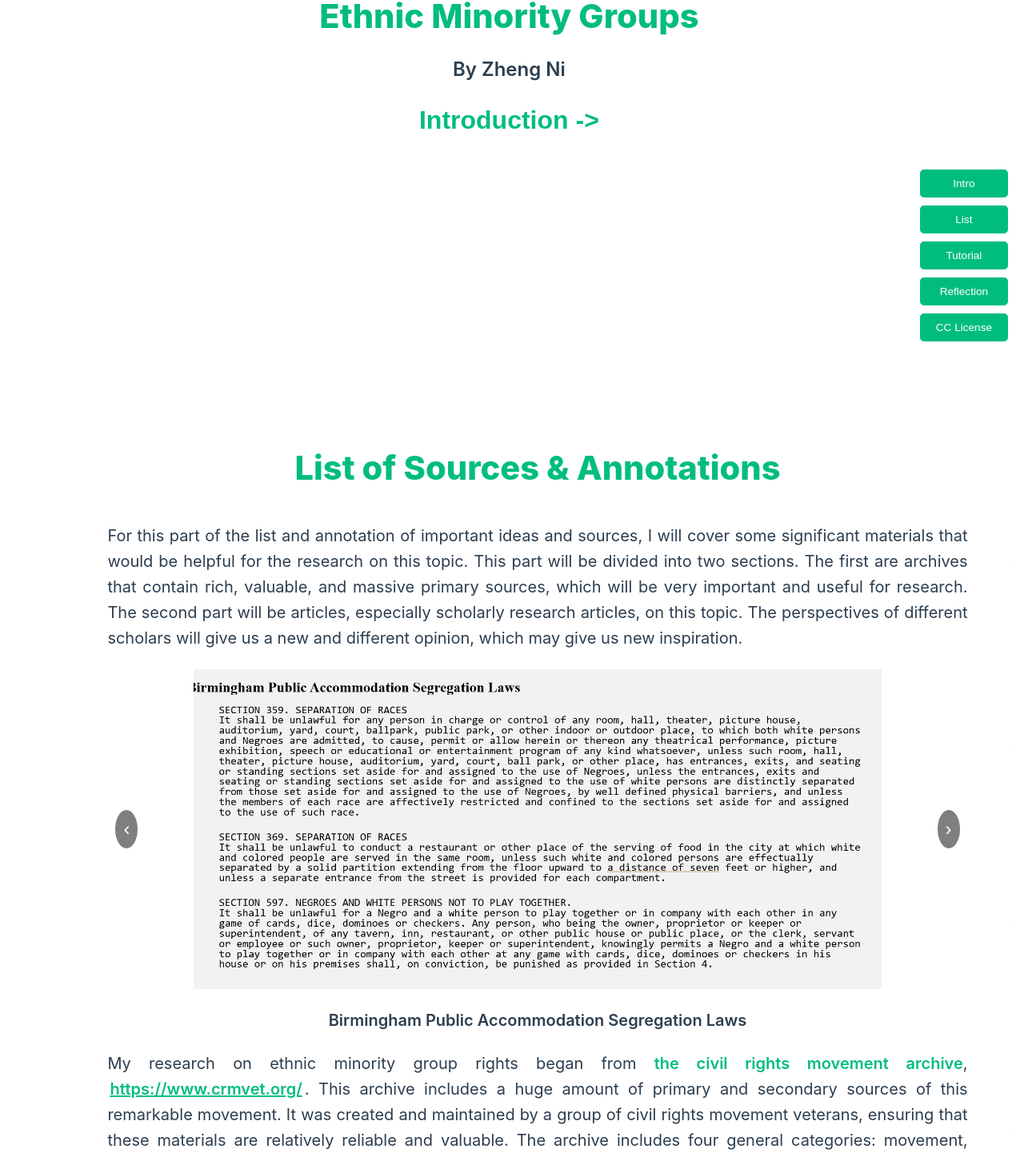
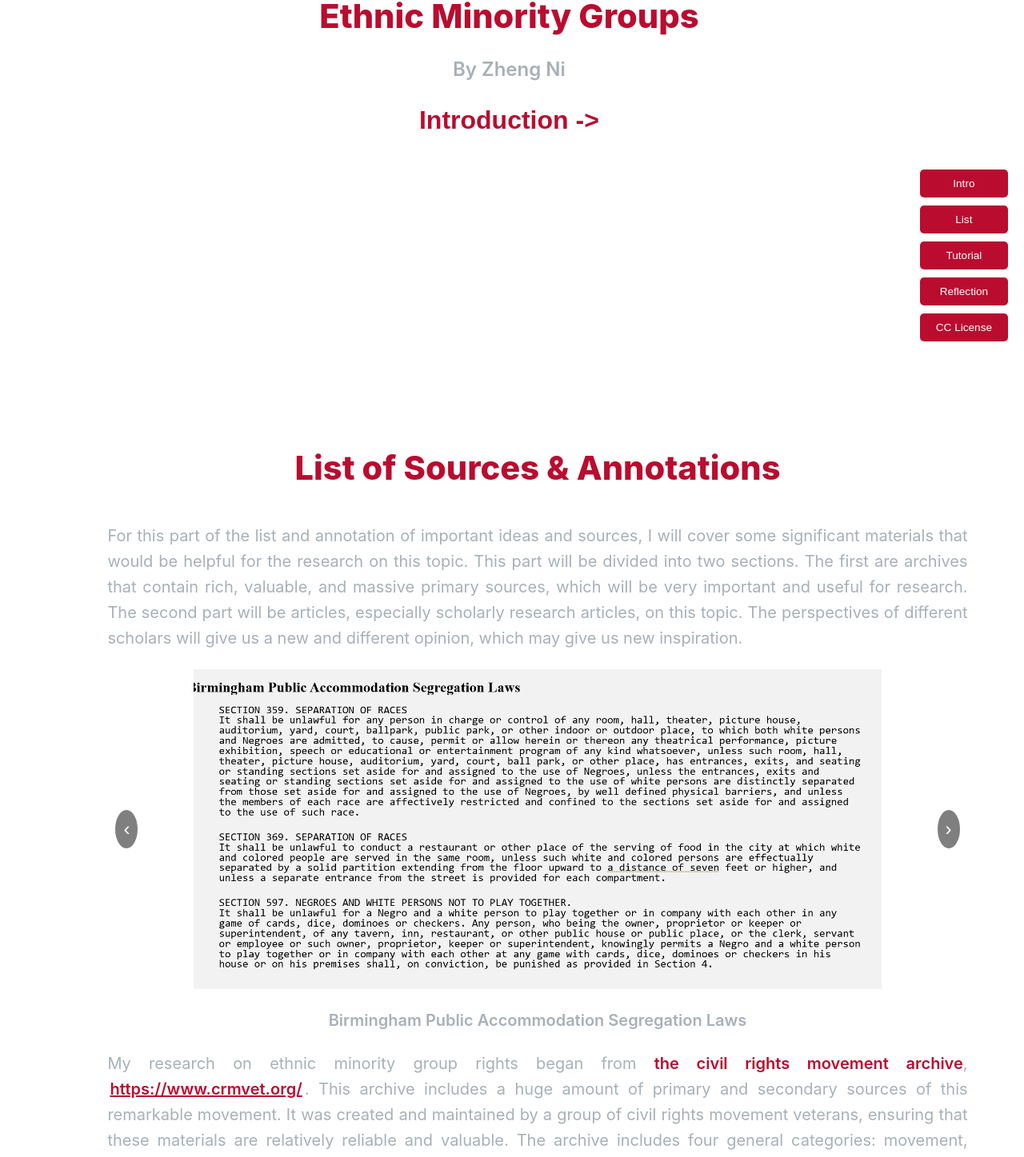
Before and after one commit to onetrue-6657/explore-minority-rights, a Vue app in the folder Major-Project/: page / in a window 1280 px wide. Shown: the part 353-1800 px from the top of the page at 80% size. Built offline with nearby package versions, Linux system fonts and the light colour scheme.

Commit message:
Change to OSU Scarlet & Grey!

```diff
--- a/Major-Project/src/App.vue
+++ b/Major-Project/src/App.vue
@@ -166,7 +166,7 @@ section {
 
 .nav-buttons button {
   font-size: 0.85rem;
-  background-color: hsla(160, 100%, 37%, 1);
+  background-color: #ba0c2f;
   color: white;
   border: none;
   padding: 10px 20px;
@@ -178,7 +178,7 @@ section {
 }
 
 .nav-buttons button:hover {
-  background-color: rgba(12, 206, 141, 0.534);
+  background-color: #c61f40;
   transform: scale(1.05);
 }
 
--- a/Major-Project/src/assets/base.css
+++ b/Major-Project/src/assets/base.css
@@ -8,7 +8,7 @@
   --vt-c-black-soft: #222222;
   --vt-c-black-mute: #282828;
 
-  --vt-c-indigo: #2c3e50;
+  --vt-c-indigo: #a7b1b7;
 
   --vt-c-divider-light-1: rgba(60, 60, 60, 0.29);
   --vt-c-divider-light-2: rgba(60, 60, 60, 0.12);
@@ -16,9 +16,9 @@
   --vt-c-divider-dark-2: rgba(84, 84, 84, 0.48);
 
   --vt-c-text-light-1: var(--vt-c-indigo);
-  --vt-c-text-light-2: rgba(60, 60, 60, 0.66);
+  --vt-c-text-light-2: #a7b1b7;
   --vt-c-text-dark-1: var(--vt-c-white);
-  --vt-c-text-dark-2: rgba(235, 235, 235, 0.64);
+  --vt-c-text-dark-2: #a7b1b7;
 }
 
 /* semantic color variables for this project */
--- a/Major-Project/src/assets/main.css
+++ b/Major-Project/src/assets/main.css
@@ -11,14 +11,14 @@
 a,
 .green {
   text-decoration: none;
-  color: hsla(160, 100%, 37%, 1);
+  color: #ba0c2f;
   transition: 0.4s;
   padding: 3px;
 }
 
 @media (hover: hover) {
   a:hover {
-    background-color: hsla(160, 100%, 37%, 0.2);
+    background-color: hsla(0, 100%, 37%, 0.79);
   }
 }
 
--- a/Major-Project/src/components/Greetings.vue
+++ b/Major-Project/src/components/Greetings.vue
@@ -28,7 +28,7 @@ h1 {
 }
 
 button {
-  color: hsla(160, 100%, 37%, 1);
+  color: #ba0c2f;
   font-weight: 700;
   font-size: 2rem;
   margin-top: 2%;
@@ -47,7 +47,7 @@ button::after {
   width: 0;
   height: 6px;
 
-  background-color: hsla(160, 100%, 37%, 1);
+  background-color: #ba0c2f;
   transition: width 1.2s ease;
 }
 
--- a/Major-Project/src/components/Introduction.vue
+++ b/Major-Project/src/components/Introduction.vue
@@ -97,14 +97,14 @@ p {
 }
 
 .reference {
-  color: hsla(160, 100%, 37%, 1);
+  color: #ba0c2f;
   cursor: pointer;
   text-decoration: underline;
 }
 
 .reference-popup {
   position: absolute;
-  color: hsla(160, 100%, 37%, 1);
+  color: #ba0c2f;
   transform: translate(-50%, -50%);
   background-color: rgba(0, 0, 0, 0.788);
   border: 1px solid #ccc;
@@ -120,7 +120,7 @@ p {
   display: block;
   margin-left: auto;
   margin-bottom: 10px;
-  background-color: hsla(160, 100%, 37%, 1);
+  background-color: #ba0c2f;
   color: white;
   border: none;
   padding: 5px 10px;
--- a/Major-Project/src/components/List.vue
+++ b/Major-Project/src/components/List.vue
@@ -358,6 +358,13 @@ const nextImage = () => {
   margin-bottom: 2%;
 }
 
+figcaption {
+  font-size: 20px;
+  font-weight: 600;
+  text-align: center;
+  margin-bottom: 2%;
+}
+
 .paragraph {
   margin-bottom: 1%;
 }
@@ -393,7 +400,7 @@ h1 {
 
 a,
 b {
-  color: hsla(160, 100%, 37%, 1);
+  color: #ba0c2f;
   font-weight: 600;
 }
 
@@ -402,14 +409,14 @@ a {
 }
 
 .reference {
-  color: hsla(160, 100%, 37%, 1);
+  color: #ba0c2f;
   cursor: pointer;
   text-decoration: underline;
 }
 
 .reference-popup {
   position: absolute;
-  color: hsla(160, 100%, 37%, 1);
+  color: #ba0c2f;
   transform: translate(-50%, -50%);
   background-color: rgba(0, 0, 0, 0.788);
   border: 1px solid #ccc;
@@ -425,7 +432,7 @@ a {
   display: block;
   margin-left: auto;
   margin-bottom: 10px;
-  background-color: hsla(160, 100%, 37%, 1);
+  background-color: #ba0c2f;
   color: white;
   border: none;
   padding: 5px 10px;
--- a/Major-Project/src/components/Reflection.vue
+++ b/Major-Project/src/components/Reflection.vue
@@ -85,7 +85,7 @@ h1 {
 h2 {
   font-weight: 700;
   font-size: 22px;
-  color: hsla(160, 100%, 37%, 1);
+  color: #ba0c2f;
 }
 
 figcaption {
@@ -112,7 +112,7 @@ figcaption {
 
 a,
 b {
-  color: hsla(160, 100%, 37%, 1);
+  color: #ba0c2f;
   font-weight: 600;
 }
 
@@ -126,14 +126,14 @@ a {
 }
 
 .reference {
-  color: hsla(160, 100%, 37%, 1);
+  color: #ba0c2f;
   cursor: pointer;
   text-decoration: underline;
 }
 
 .reference-popup {
   position: absolute;
-  color: hsla(160, 100%, 37%, 1);
+  color: #ba0c2f;
   transform: translate(-50%, -50%);
   background-color: rgba(0, 0, 0, 0.788);
   border: 1px solid #ccc;
@@ -149,7 +149,7 @@ a {
   display: block;
   margin-left: auto;
   margin-bottom: 10px;
-  background-color: hsla(160, 100%, 37%, 1);
+  background-color: #ba0c2f;
   color: white;
   border: none;
   padding: 5px 10px;
--- a/Major-Project/src/components/Tutorial.vue
+++ b/Major-Project/src/components/Tutorial.vue
@@ -291,7 +291,7 @@ h1 {
 
 a,
 b {
-  color: hsla(160, 100%, 37%, 1);
+  color: #ba0c2f;
   font-weight: 600;
 }
 
@@ -355,14 +355,14 @@ figcaption {
 }
 
 .reference {
-  color: hsla(160, 100%, 37%, 1);
+  color: #ba0c2f;
   cursor: pointer;
   text-decoration: underline;
 }
 
 .reference-popup {
   position: absolute;
-  color: hsla(160, 100%, 37%, 1);
+  color: #ba0c2f;
   transform: translate(-50%, -50%);
   background-color: rgba(0, 0, 0, 0.788);
   border: 1px solid #ccc;
@@ -378,7 +378,7 @@ figcaption {
   display: block;
   margin-left: auto;
   margin-bottom: 10px;
-  background-color: hsla(160, 100%, 37%, 1);
+  background-color: #ba0c2f;
   color: white;
   border: none;
   padding: 5px 10px;
```
